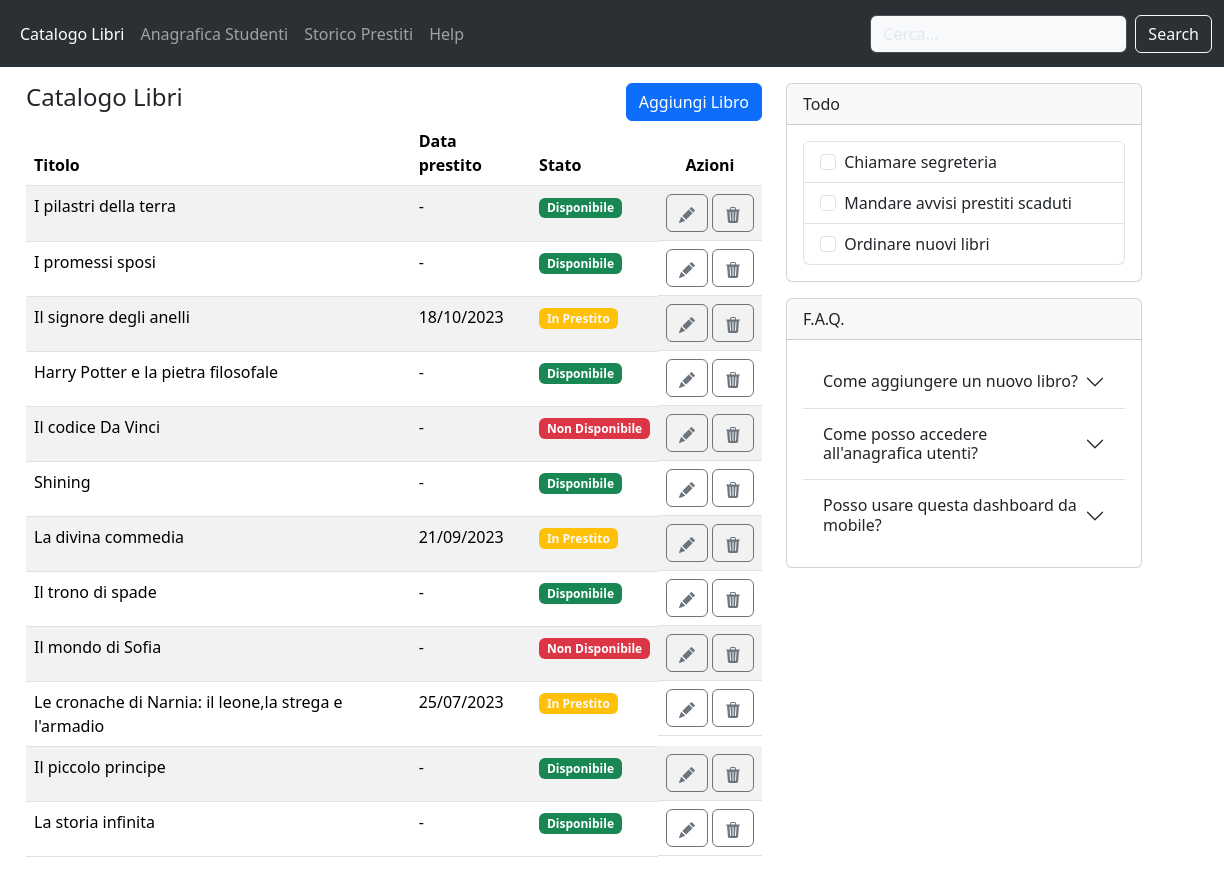
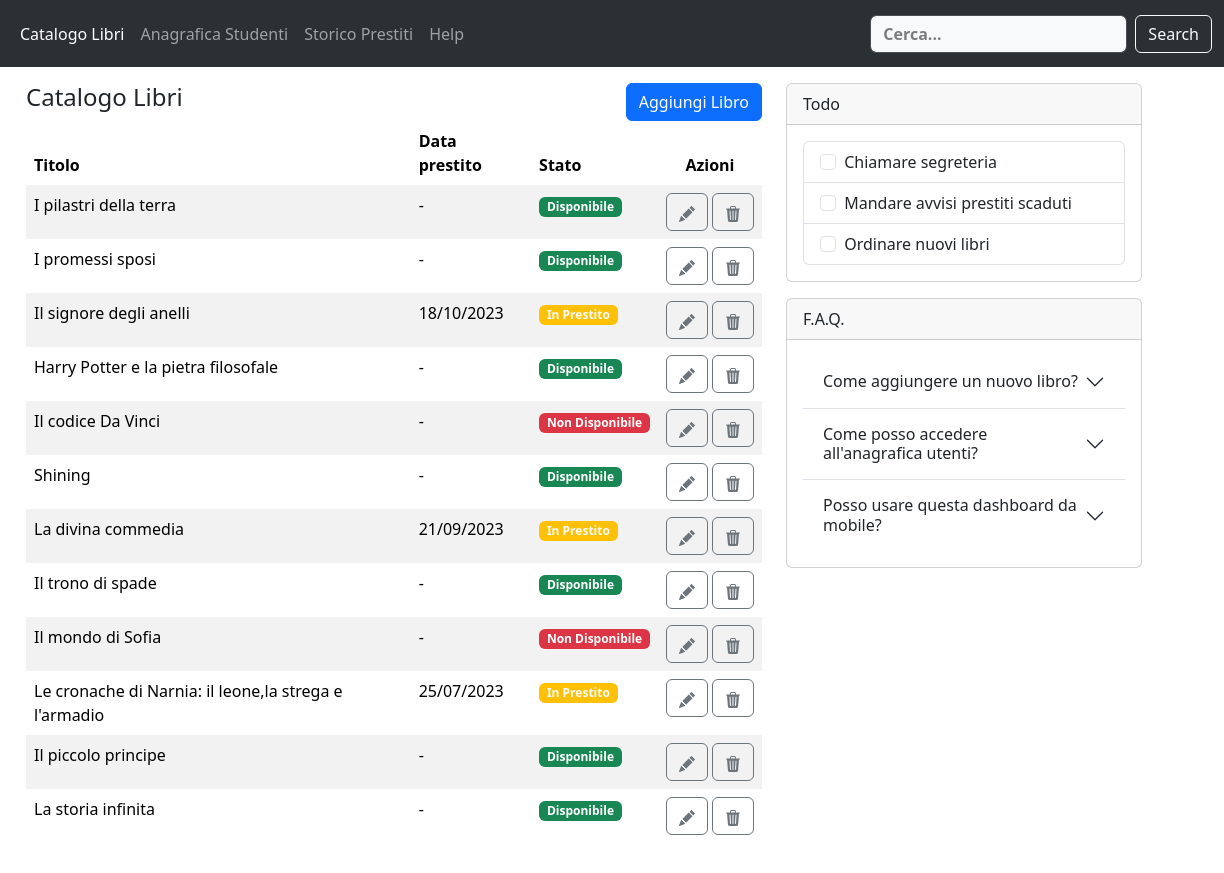
Before and after one commit to ManuelGraziosi/html-css-bootstrap-dashboard, a plain HTML site: page index.html in a window 1280 px wide. Shown: the full height of the page, 56-1280 px from the left. Drawn offline with nearby package versions, Linux system fonts and the light colour scheme.

Commit message:
fix: corrected placeholder color, border error

```diff
--- /dev/null
+++ b/css/style.css
@@ -0,0 +1,15 @@
+.mg_input:focus {
+    font-weight: bold;
+    /* opacity: 0.5; */
+    color: black;
+}
+
+.mg_input::placeholder {
+    font-weight: bold;
+    opacity: 0.5;
+    color: black;
+}
+
+.mg_table>:not(caption)>*>* {
+    border-bottom-width: 0;
+}
--- a/index.html
+++ b/index.html
@@ -7,7 +7,7 @@
     <title>html-css-bootstrap-dashboard</title>
     <link href="https://cdn.jsdelivr.net/npm/bootstrap@5.3.8/dist/css/bootstrap.min.css" rel="stylesheet"
         integrity="sha384-sRIl4kxILFvY47J16cr9ZwB07vP4J8+LH7qKQnuqkuIAvNWLzeN8tE5YBujZqJLB" crossorigin="anonymous">
-
+    <link rel="stylesheet" href="./css/style.css">
 </head>
 
 <body>
@@ -38,7 +38,7 @@
                     </ul>
                 </div>
                 <form class="d-flex" role="search">
-                    <input class="bg-light text-body-tertiary form-control me-2" type="search" placeholder="Cerca..."
+                    <input class="mg_input bg-light form-control me-2" type="search" placeholder="Cerca..."
                         aria-label="Search" />
                     <button class="btn btn-outline-light" type="submit">Search</button>
                 </form>
@@ -54,7 +54,7 @@
                     <h4>Catalogo Libri</h4>
                     <button type="button" class="btn btn-primary">Aggiungi Libro</button>
                 </div>
-                <table class="table table-striped">
+                <table class="table table-striped mg_table">
                     <thead>
                         <tr>
                             <th scope="col">Titolo</th>
```
